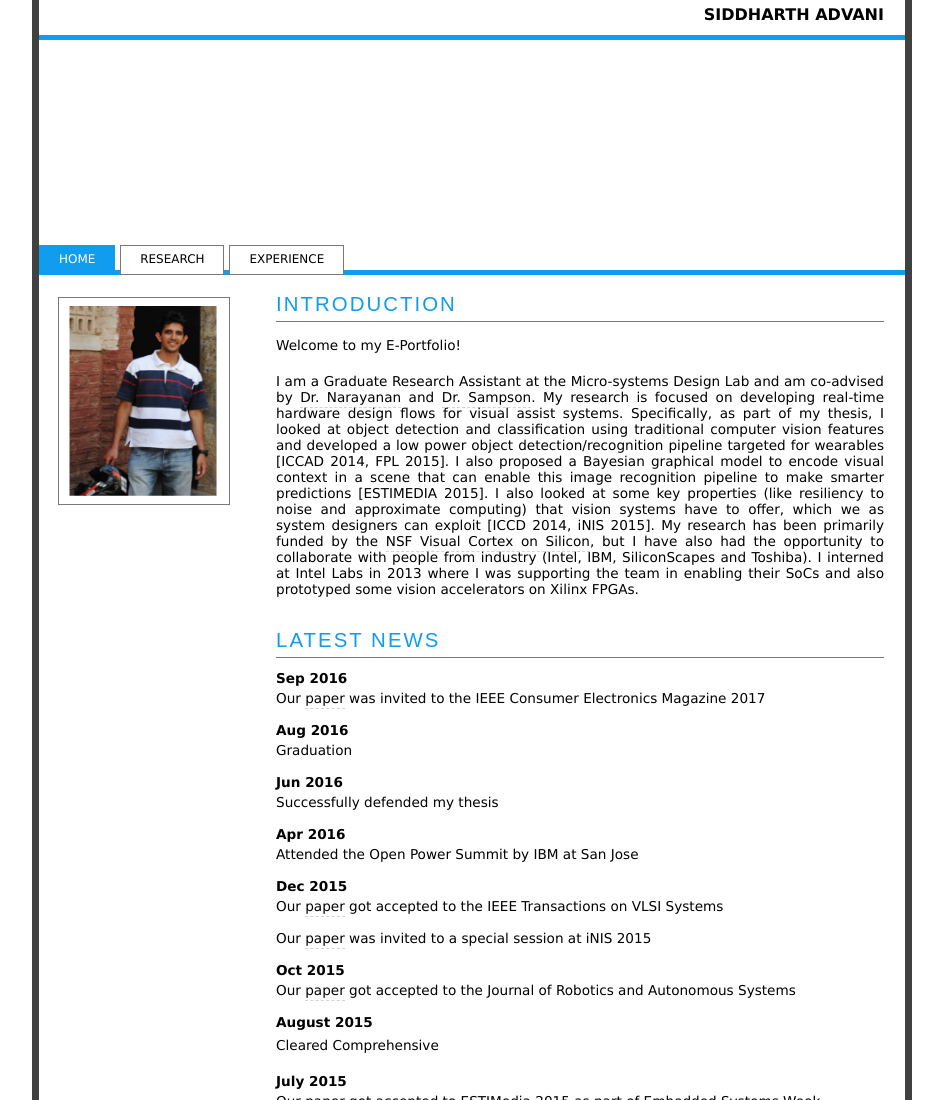
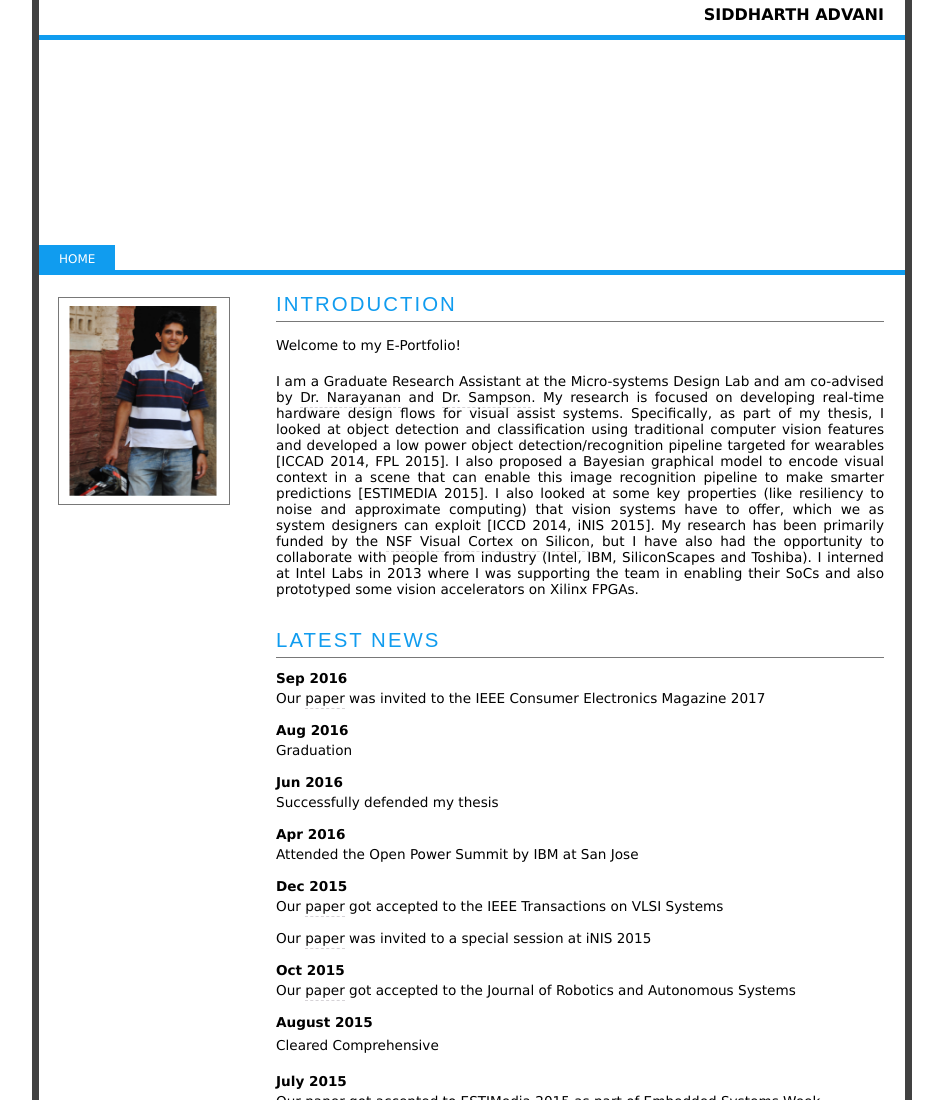
Before and after one commit to siddadd/siddadd.github.io, a plain HTML site: page index.html in a window 1280 px wide. Shown: the top 1100 px of the page, without its empty margins (168-1111 px from the left). Drawn offline with Linux system fonts and the light colour scheme.

Commit message:
update index.html

```diff
--- a/index.html
+++ b/index.html
@@ -26,8 +26,8 @@
         <!-- **** INSERT NAVIGATION ITEMS HERE (use id="selected" to identify the page you're on **** -->
         <li><a id="selected" href="index_blue.html">home</a></li>
         <!--<li><a href="academia_blue.html">academia</a></li>-->
-        <li><a href="research_blue.html">research</a></li>
-        <li><a href="experience_blue.html">experience</a></li>
+        <!--<li><a href="research_blue.html">research</a></li>-->
+        <!--<li><a href="experience_blue.html">experience</a></li>-->
         <!--<li><a href="resume_blue.html">resume</a></li>-->
         <!--<li><a href="contact_blue.html">contact</a></li>-->
       </ul>
```
